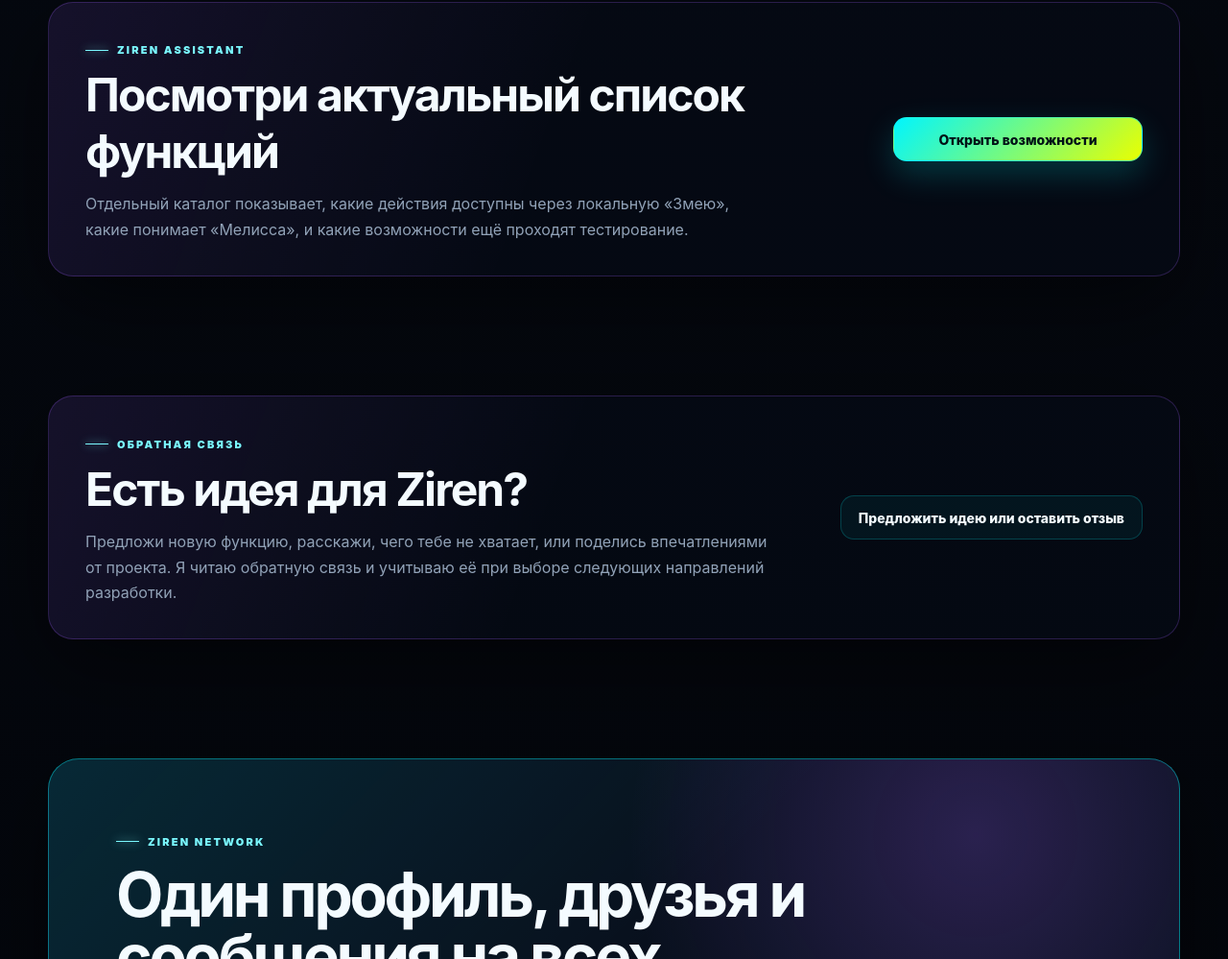
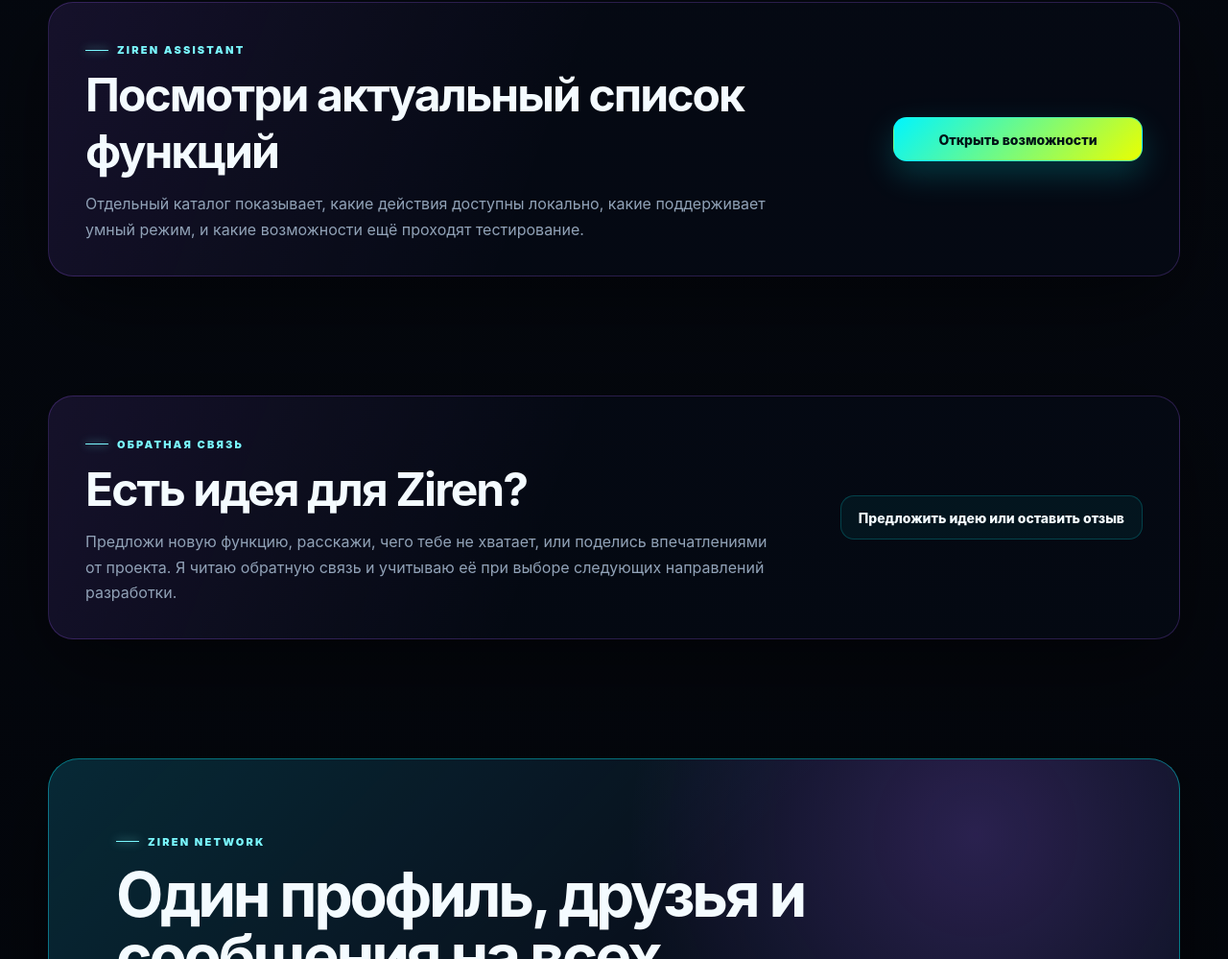
Before and after one commit to KaktaK7and7/auth-site, a website: page public/index.html in a window 1280 px wide. Shown: the part 3359-4358 px from the top of the page at 96% size. Drawn offline with Linux system fonts and the light colour scheme; no server answers.

Commit message:
fix: keep Assistant details off company homepage

```diff
--- a/public/index.html
+++ b/public/index.html
@@ -214,7 +214,7 @@
               <div>
                 <span class="site-eyebrow">Ziren Assistant</span>
                 <h2>Посмотри актуальный список функций</h2>
-                <p>Отдельный каталог показывает, какие действия доступны через локальную «Змею», какие понимает «Мелисса», и какие возможности ещё проходят тестирование.</p>
+                <p>Отдельный каталог показывает, какие действия доступны локально, какие поддерживает умный режим, и какие возможности ещё проходят тестирование.</p>
               </div>
               <a class="site-button site-button--primary" href="/features.html">Открыть возможности</a>
             </div>
```
